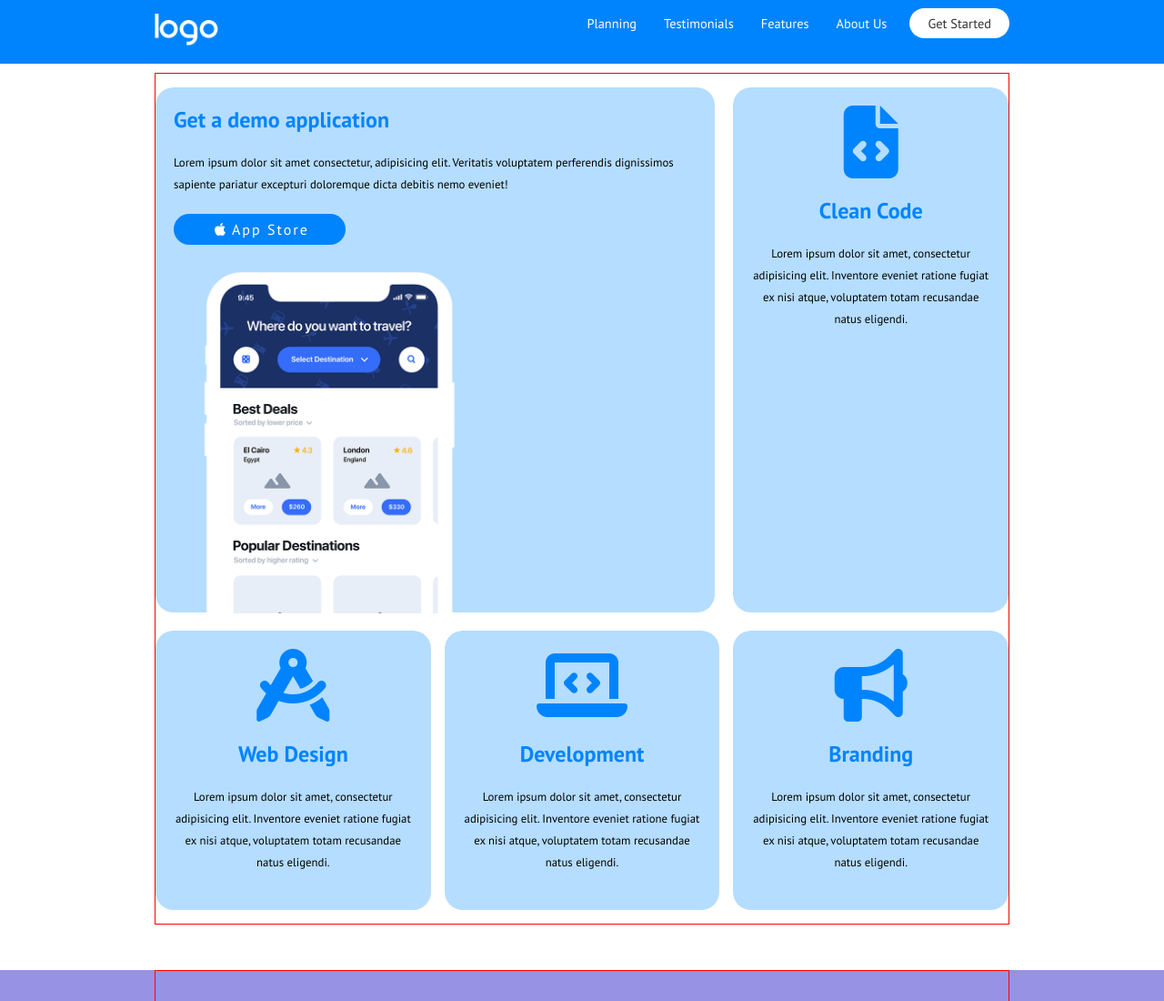
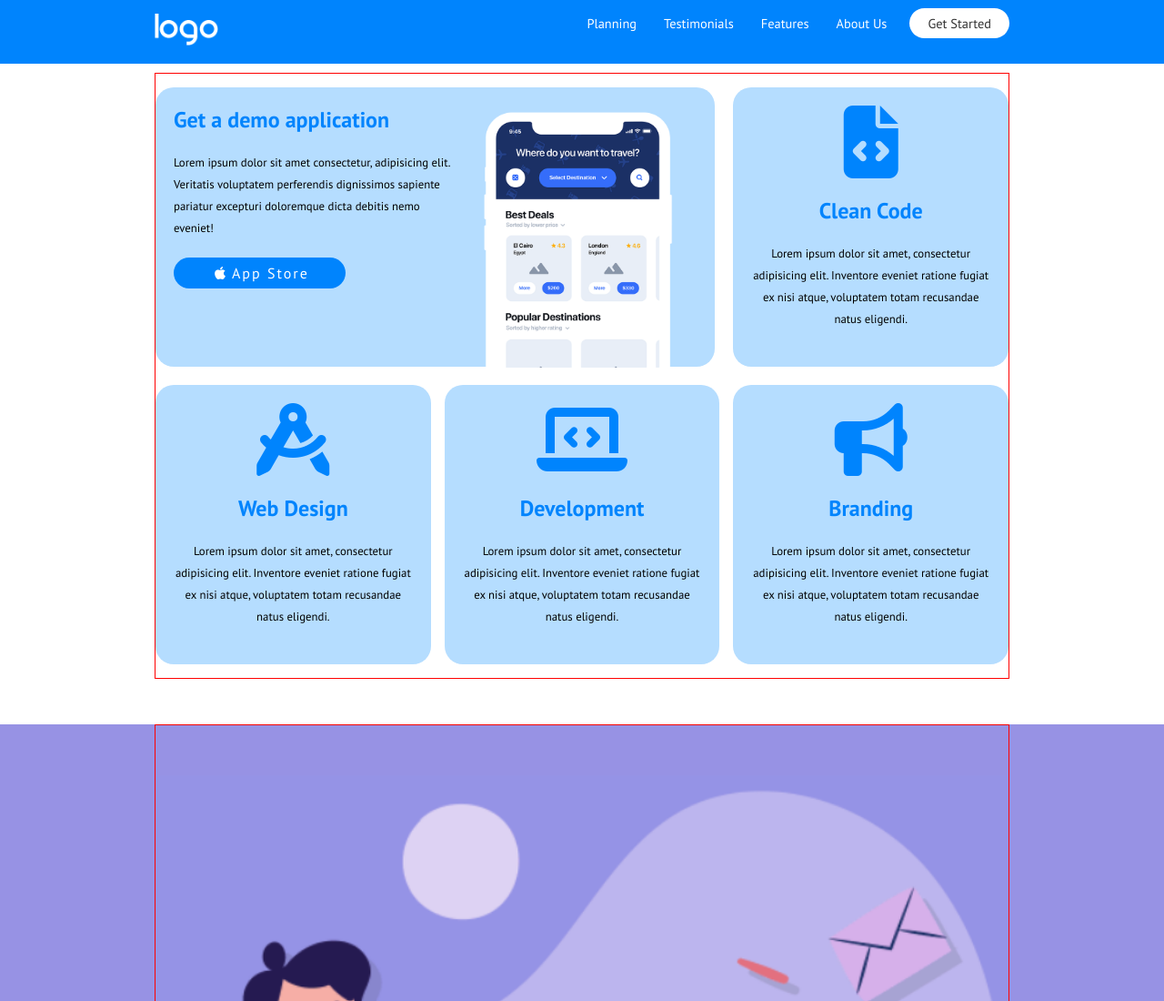
Before and after one commit to AndreaCollura/htmlcss-responsive-layout, a plain HTML site: page index.html in a window 1280 px wide. Shown: the top 1100 px of the page at 91% size. Drawn offline with Linux system fonts and the light colour scheme.

Commit message:
feature section 992px ok

```diff
--- a/css/style.css
+++ b/css/style.css
@@ -647,6 +647,25 @@ footer{
         margin-left: 10px;
     }
 
+    .d-flexmq{
+        display: flex;
+        flex-flow: row wrap;
+        justify-content: space-between;
+
+    }
+
+    .split-l{
+        width: 55%;
+    }
+
+    .split-r{
+        width: 45%;
+    }
+
+    #features .container .card .split-r img{
+        width: 100%;
+    }
+
 
 
 }
--- a/index.html
+++ b/index.html
@@ -31,15 +31,15 @@
 
         <section class=" p-b50" id="features">
             <div class="container d-flexmq debug">
-                <div class="card m-b20 aqua-bg bord-radio-20 ">
-                    <div>
+                <div class="card d-flexmq m-b20 aqua-bg bord-radio-20 ">
+                    <div class="split-l">
                         <h2 class="p-b20 blue-text">Get a demo application</h2>
                         <p class="p-b20 txt-interli">Lorem ipsum dolor sit amet consectetur, adipisicing elit. Veritatis voluptatem perferendis dignissimos sapiente pariatur excepturi doloremque dicta debitis nemo eveniet!</p>
                         <a class="p-b20 text-deco feat-btn inblock bord-radio-20 m-b20" href="#">
                             <i class="fa-brands fa-apple p-lr5"></i>App Store
                         </a>
                     </div>
-                    <div>
+                    <div class="split-r">
                         <img class="p-bneg30 img100" src="./img/phone.png" alt="">
                     </div>
                 </div>
```
